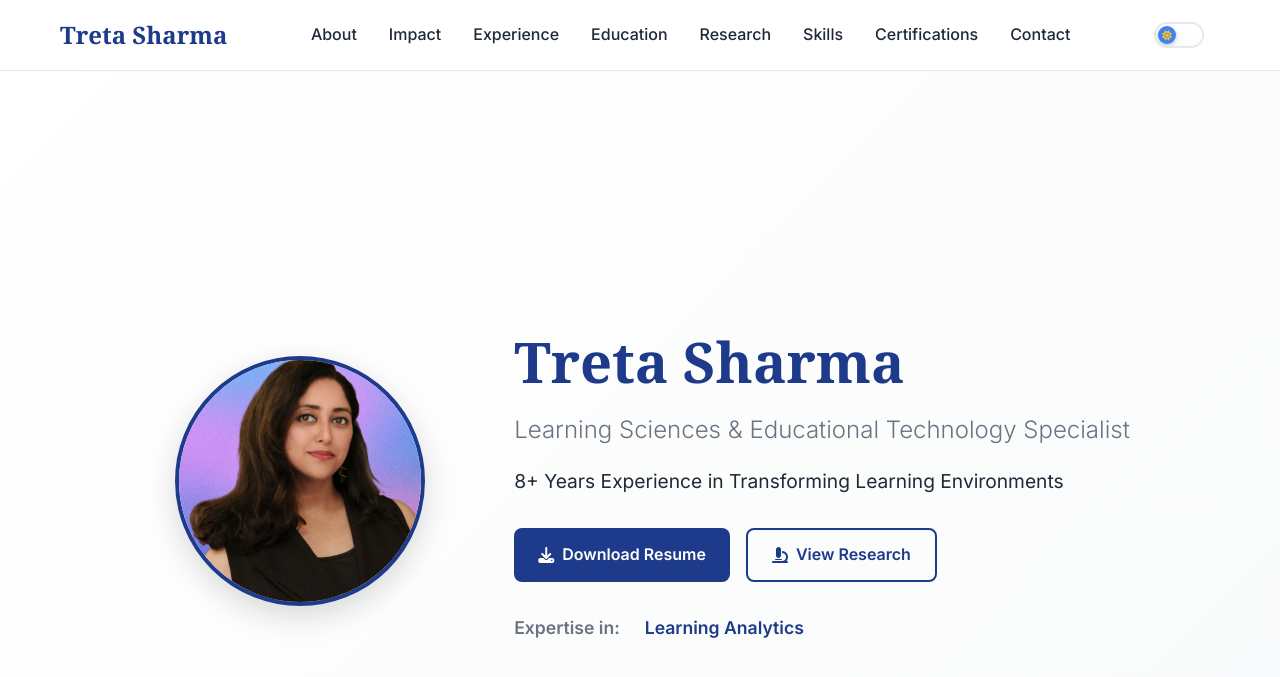
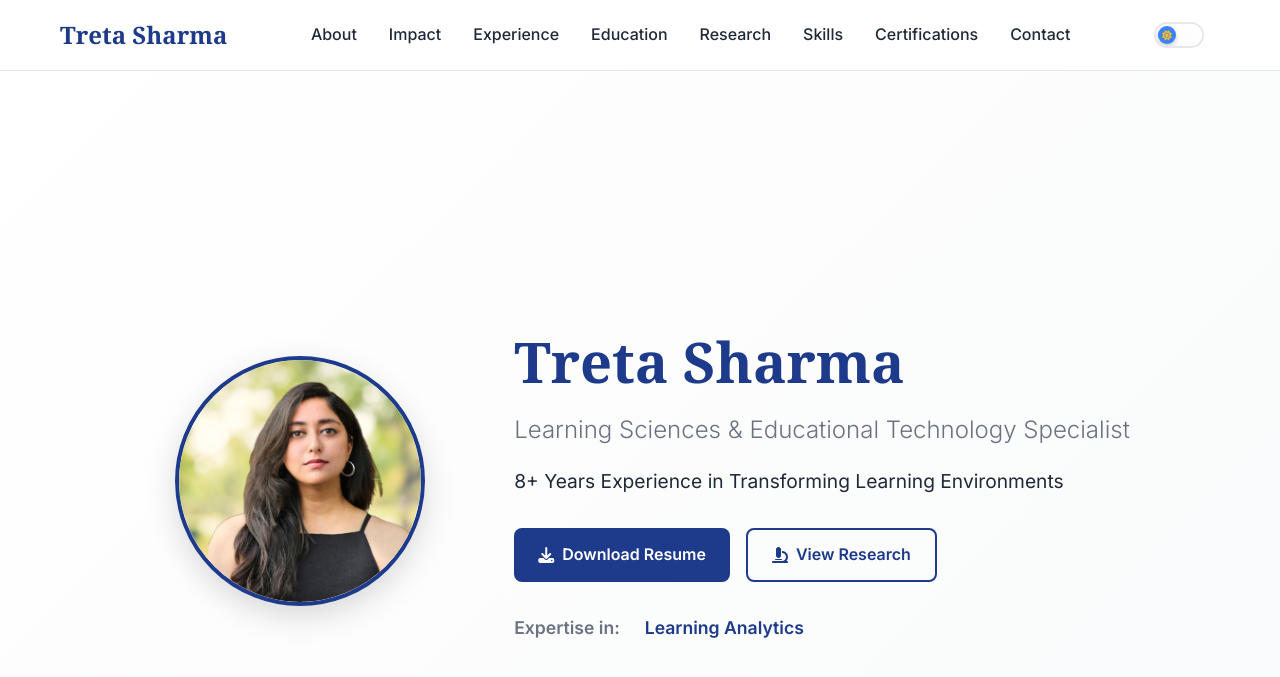
Before and after one commit to jatinkrmalik/tretasharma, a Jekyll site: the page built from index.html, in a window 1280 px wide and 900 px high. Shown: the top 677 px of the window. Built offline with Jekyll 4.4.1, drawn with Linux system fonts in a browser that asks for light colours; some web fonts are replaced.

Commit message:
updating profile picture to match linkedin

```diff
--- a/index.html
+++ b/index.html
@@ -7,7 +7,7 @@ layout: default
   <div class="container">
     <div class="hero-content">
       <div class="hero-image">
-        <img src="/assets/images/profile-photo.jpg" alt="Treta Sharma" class="profile-img">
+        <img src="/assets/images/profile-photo.png" alt="Treta Sharma" class="profile-img">
       </div>
       <div class="hero-text">
         <h1 class="hero-title">Treta Sharma</h1>
```
Also changed, not shown: assets/images/profile-photo.png (added).
